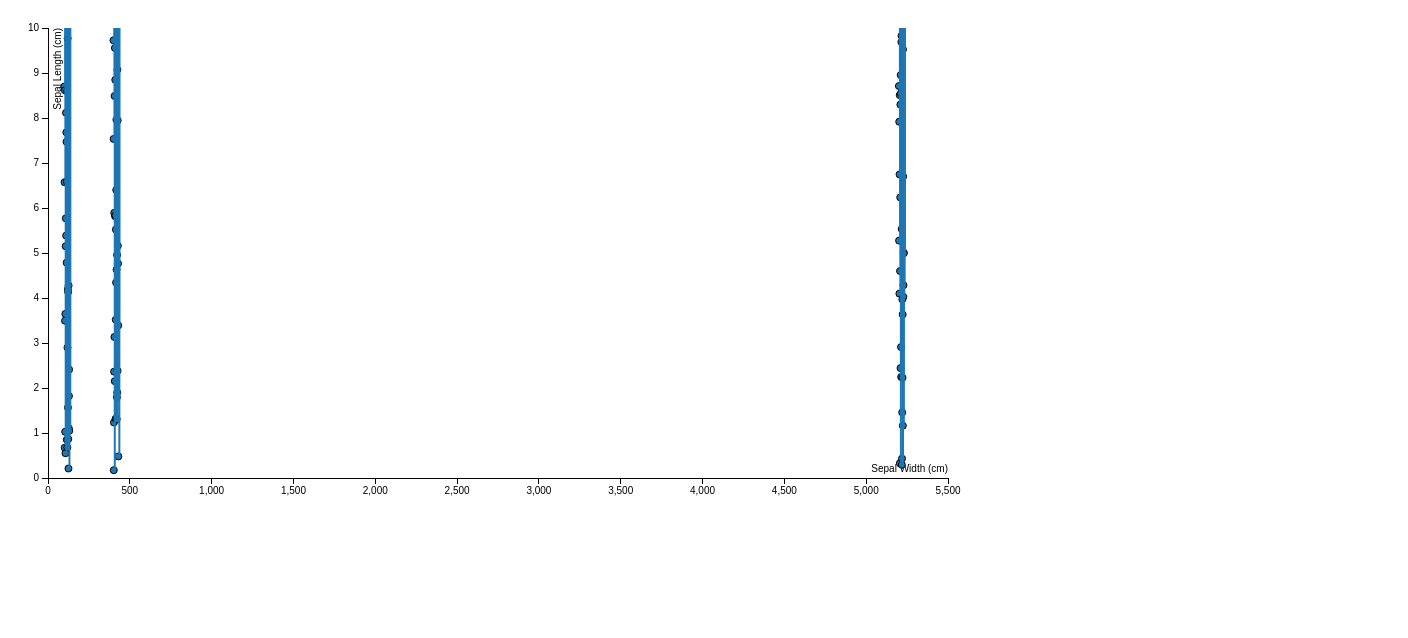
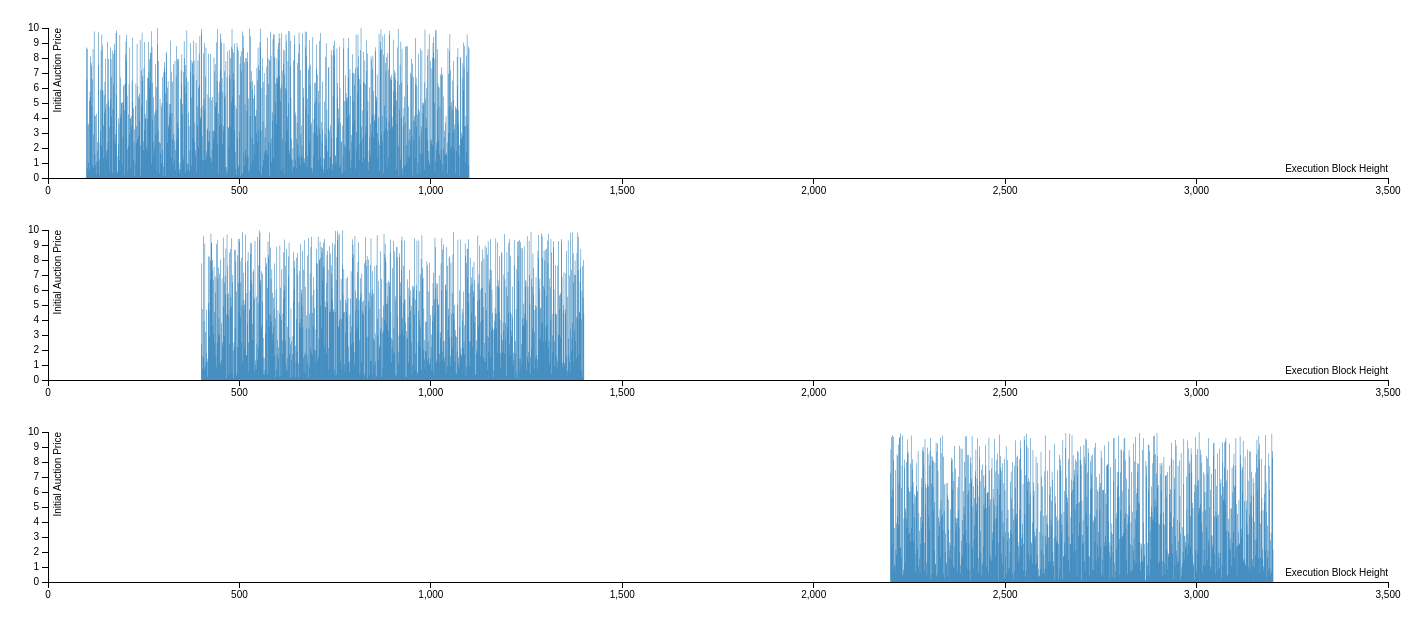
Before and after one commit to projectchicago/commodeth, a plain HTML site: page UI/index.html in a window 1280 px wide. Shown: the whole page, 1408 px wide, since content can reach past the window. Drawn offline with nearby package versions, Linux system fonts and the light colour scheme.

Commit message:
added 3 chart graph

```diff
--- a/UI/index.html
+++ b/UI/index.html
@@ -24,14 +24,14 @@ body {
 <script>
 
 var margin = {top: 20, right: 20, bottom: 30, left: 40},
-    width = 960 - margin.left - margin.right,
+    width = 1400 - margin.left - margin.right,
     height = 500 - margin.top - margin.bottom;
 
 var x = d3.scale.linear()
     .range([0, width]);
 
 var y = d3.scale.linear()
-    .range([height, 0]);
+    .range([height / 3, 0]);
 
 var color = d3.scale.category10();
 
@@ -43,60 +43,14 @@ var yAxis = d3.svg.axis()
     .scale(y)
     .orient("left");
 
-var svg = d3.select("body").append("svg")
-    .attr("width", width + margin.left + margin.right)
-    .attr("height", height + margin.top + margin.bottom)
-  .append("g")
-    .attr("transform", "translate(" + margin.left + "," + margin.top + ")");
-
-const generateData = () => {
-	// blockHeight,saleValue
-	// 100,1000,10000
-	const data1 = _.times(31, (i) => {
-		return {
-			blockHeight: 100 + i%31,
-			saleValue: _.random(0.1, 10.0),
-			issued: 0 + i%31,
-		}
-	})
-	const data2 = _.times(31, (i) => {
-		return {
-			blockHeight: 400 + i%31,
-			saleValue: _.random(0.1, 10.0),
-			issued: 0 + i%31,
-		}
-	})
-	const data3 = _.times(31, (i) => {
-		return {
-			blockHeight: 5200 + i%31,
-			saleValue: _.random(0.1, 10.0),
-			issued: 0 + i%31,
-		}
-	})
-
-	return _.concat(data1, data2, data3);
-}
-
-/* How to represent the data
-   - 3 "swimlanes"
-   - height of the bars reflect the same price @ issue
-*/
-
-d3.tsv("data.csv", function(error, data) {
+const generateGraph = (svg, data, x, y, height) => {
+	d3.tsv("data.csv", function(error, _data) {
 	  if (error) throw error;
-
-  data = generateData();
-  console.log(data)
-
-
 
 	  data.forEach(function(d) {
 	    d.saleValue = +d.saleValue;
 	    d.blockHeight = +d.blockHeight;
 	  });
-
-  x.domain(d3.extent(data, function(d) { return d.blockHeight; })).nice();
-  y.domain(d3.extent(data, function(d) { return d.saleValue; })).nice();
 
 	  svg.append("g")
 	      .attr("class", "x axis")
@@ -107,7 +61,7 @@ d3.tsv("data.csv", function(error, data) {
 	      .attr("x", width)
 	      .attr("y", -6)
 	      .style("text-anchor", "end")
-      .text("Sepal Width (cm)");
+	      .text("Execution Block Height");
 
 	  svg.append("g")
 	      .attr("class", "y axis")
@@ -118,27 +72,86 @@ d3.tsv("data.csv", function(error, data) {
 	      .attr("y", 6)
 	      .attr("dy", ".71em")
 	      .style("text-anchor", "end")
-      .text("Sepal Length (cm)")
+	      .text("Initial Auction Price")
 
-  svg.selectAll(".dot")
+	  /* svg.selectAll(".dot")
 	      .data(data)
 	    .enter().append("circle")
 	      .attr("class", "dot")
 	      .attr("r", 3.5)
 	      .attr("cx", function(d) { return x(d.blockHeight); })
 	      .attr("cy", function(d) { return y(d.saleValue); })
-      .style("fill", function(d) { return color(d.species); });
+	      .style("fill", function(d) { return color(d.species); }); */
 
 	  svg.selectAll(".bars_")
 	      .data(data)
 	    .enter().append("rect")
 	      .attr("class", "bars_")
 	      .attr("x", (d) => x(d.blockHeight))
-      .attr("y", 0)
-      .attr("width", 2)
-      .attr("height", (d) => y(d.saleValue))
+	      .attr("y", (d) => y(d.saleValue))
+	      .attr("width", 0.5)
+	      .attr("height", (d) => height - y(d.saleValue))
 	      .style("fill", (d) => color(d.species));
 
 	});
+}
+
+const generateData = (count) => {
+	// blockHeight,saleValue
+	// 100,1000,10000
+	const data1 = _.times(count, (i) => {
+		return {
+			blockHeight: 100 + i%count,
+			saleValue: _.random(0.1, 10.0),
+			issued: 0 + i%count,
+			duration: 100
+		}
+	})
+	const data2 = _.times(count, (i) => {
+		return {
+			blockHeight: 400 + i%count,
+			saleValue: _.random(0.1, 10.0),
+			issued: 0 + i%count,
+			duration: 400
+		}
+	})
+	const data3 = _.times(count, (i) => {
+		return {
+			blockHeight: 2200 + i%count,
+			saleValue: _.random(0.1, 10.0),
+			issued: 0 + i%count,
+			duration: 2200
+		}
+	})
+
+	return _.concat(data1, data2, data3);
+}
+
+var svg1 = d3.select("body").append("svg")
+    .attr("width", width + margin.left + margin.right)
+    .attr("height", height/3 + margin.top + margin.bottom)
+  .append("g")
+    .attr("transform", "translate(" + margin.left + "," + margin.top + ")");
+
+
+var svg2 = d3.select("body").append("svg")
+    .attr("width", width + margin.left + margin.right)
+    .attr("height", height/3 + margin.top + margin.bottom)
+  .append("g")
+    .attr("transform", "translate(" + margin.left + "," + margin.top + ")");
+
+var svg3 = d3.select("body").append("svg")
+    .attr("width", width + margin.left + margin.right)
+    .attr("height", height/3 + margin.top + margin.bottom)
+  .append("g")
+    .attr("transform", "translate(" + margin.left + "," + margin.top + ")");
+
+data = generateData(1000);
+x.domain(d3.extent(data, function(d) { return d.blockHeight; })).nice();
+y.domain(d3.extent(data, function(d) { return d.saleValue; })).nice();
+
+generateGraph(svg1, _.filter(data, (d) => d.duration == 100), x, y, height / 3)
+generateGraph(svg2, _.filter(data, (d) => d.duration == 400), x, y, height / 3)
+generateGraph(svg3, _.filter(data, (d) => d.duration == 2200), x, y, height / 3)
 
 </script>
```
Lines whose indentation alone changed are shown as unchanged.
